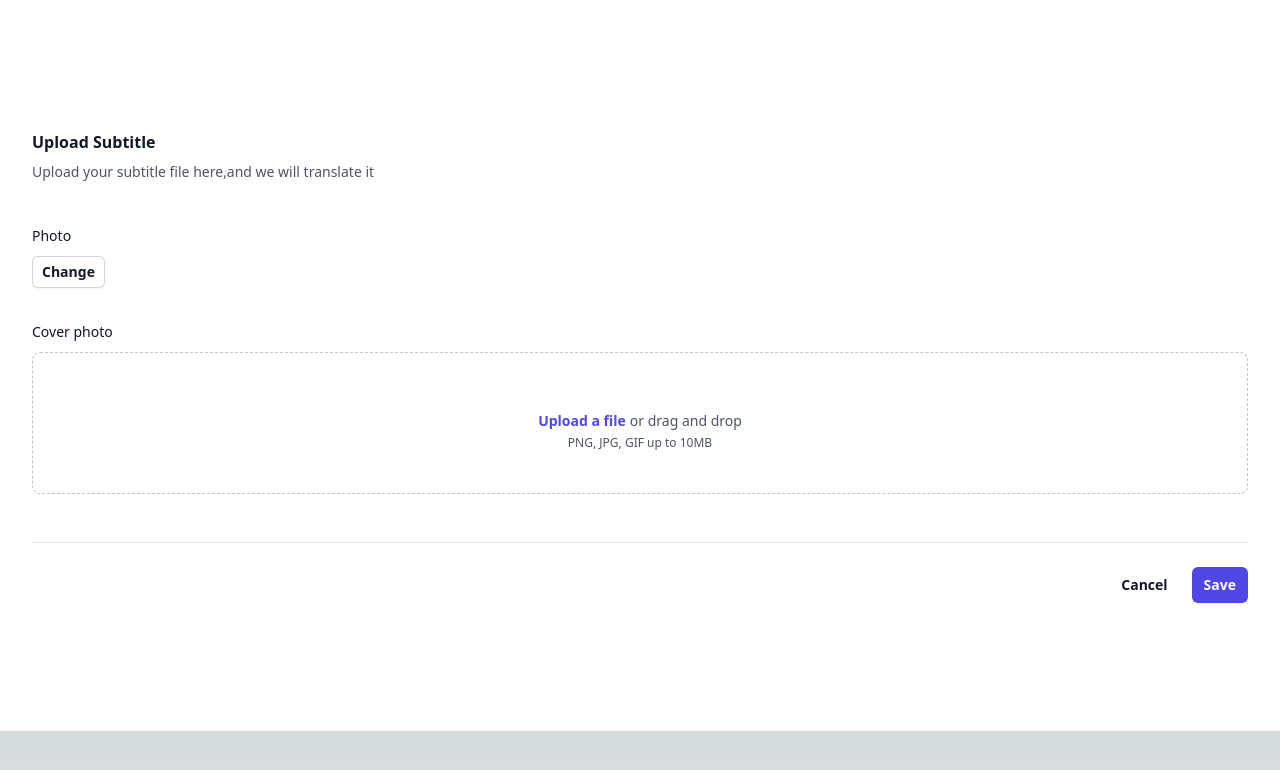
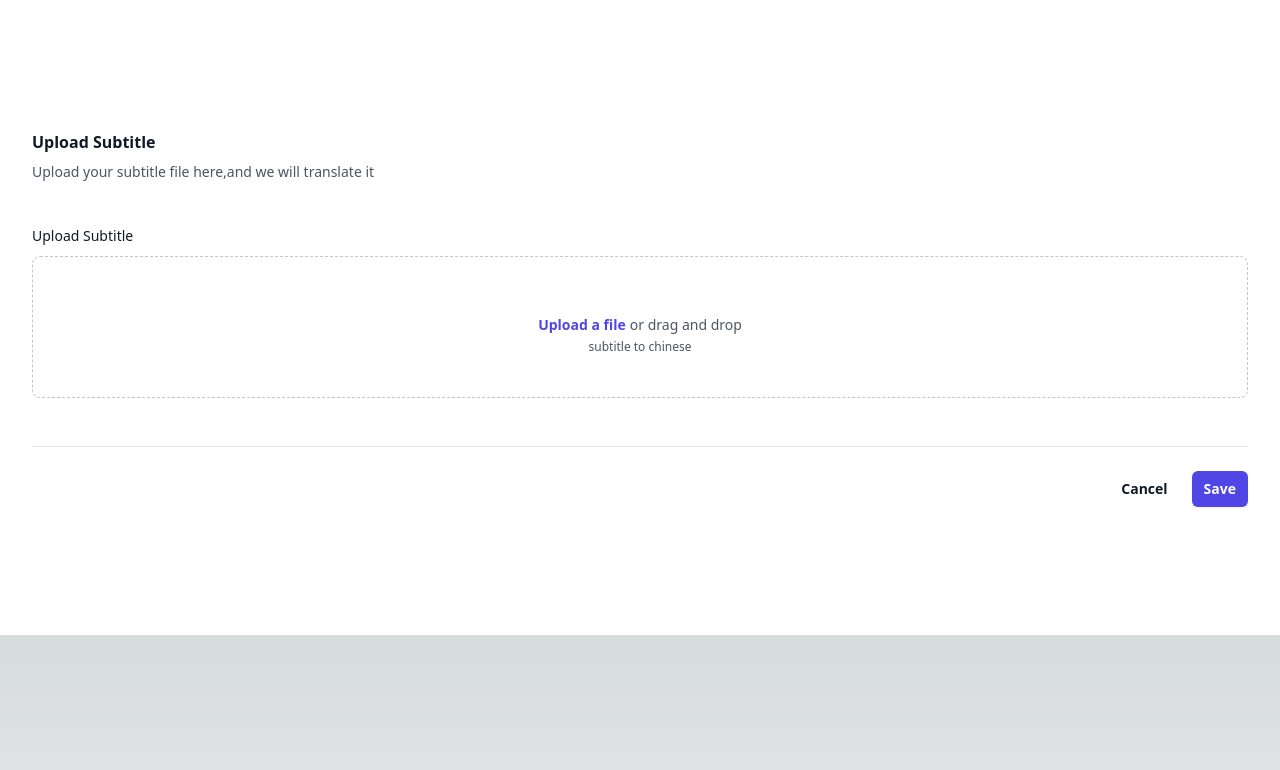
Before and after one commit to hqwuzhaoyi/gpt-subtitle, a Next.js app in the folder apps/web/: page /upload in a window 1280 px wide. Shown: the top 770 px of the page. Built offline with nearby package versions, Linux system fonts and the light colour scheme; no server answers.

Commit message:
style: change upload text

```diff
--- a/apps/web/app/upload/Form.tsx
+++ b/apps/web/app/upload/Form.tsx
@@ -130,27 +130,10 @@ const Form = () => {
           <div className="mt-10 grid grid-cols-1 gap-x-6 gap-y-8 sm:grid-cols-6">
             <div className="col-span-full">
               <label
-                htmlFor="photo"
-                className="block text-sm font-medium leading-6 text-gray-900"
-              >
-                Photo
-              </label>
-              <div className="mt-2 flex items-center gap-x-3">
-                <button
-                  type="button"
-                  className="rounded-md bg-white px-2.5 py-1.5 text-sm font-semibold text-gray-900 shadow-sm ring-1 ring-inset ring-gray-300 hover:bg-gray-50"
-                >
-                  Change
-                </button>
-              </div>
-            </div>
-
-            <div className="col-span-full">
-              <label
                 htmlFor="cover-photo"
                 className="block text-sm font-medium leading-6 text-gray-900"
               >
-                Cover photo
+                Upload Subtitle
               </label>
               {uploadSuccess}
               {translateSuccess}
@@ -173,7 +156,7 @@ const Form = () => {
                     <p className="pl-1">or drag and drop</p>
                   </div>
                   <p className="text-xs leading-5 text-gray-600">
-                    PNG, JPG, GIF up to 10MB
+                    subtitle to chinese
                   </p>
                 </div>
               </div>
```
